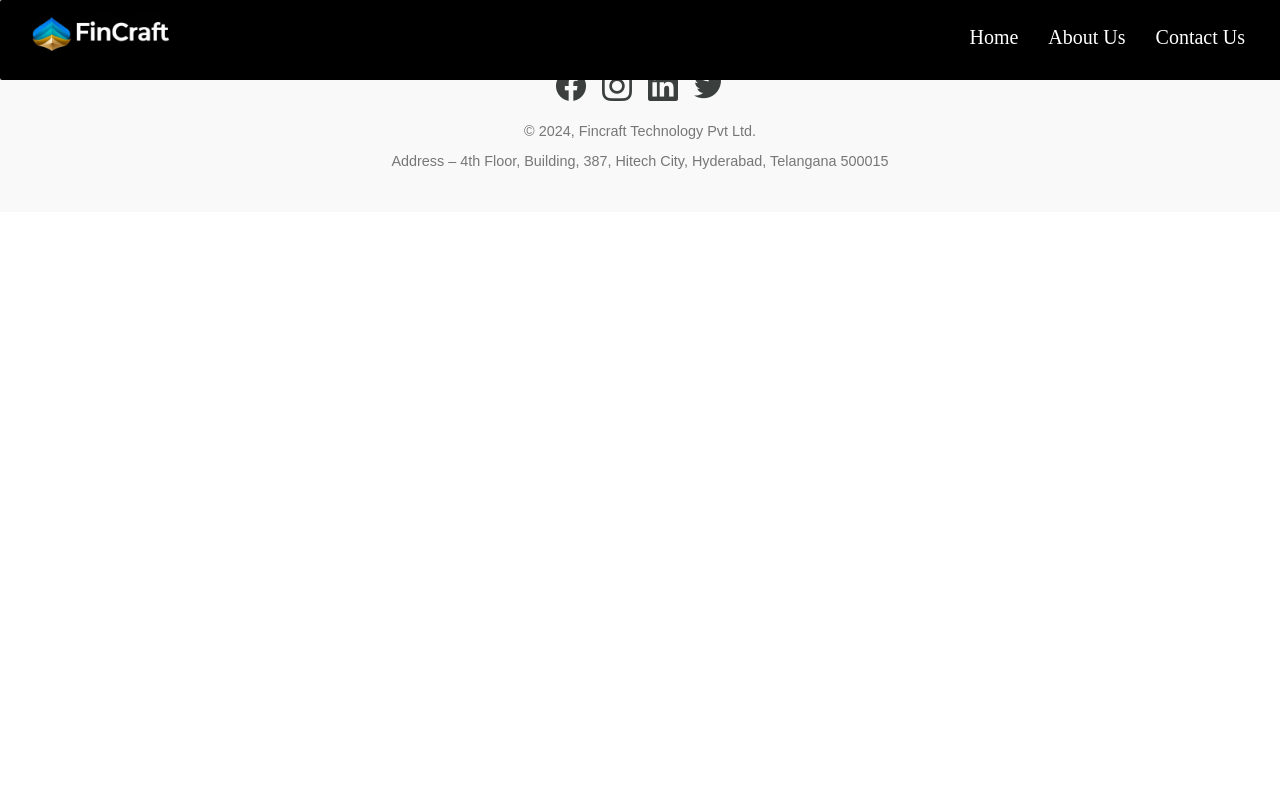
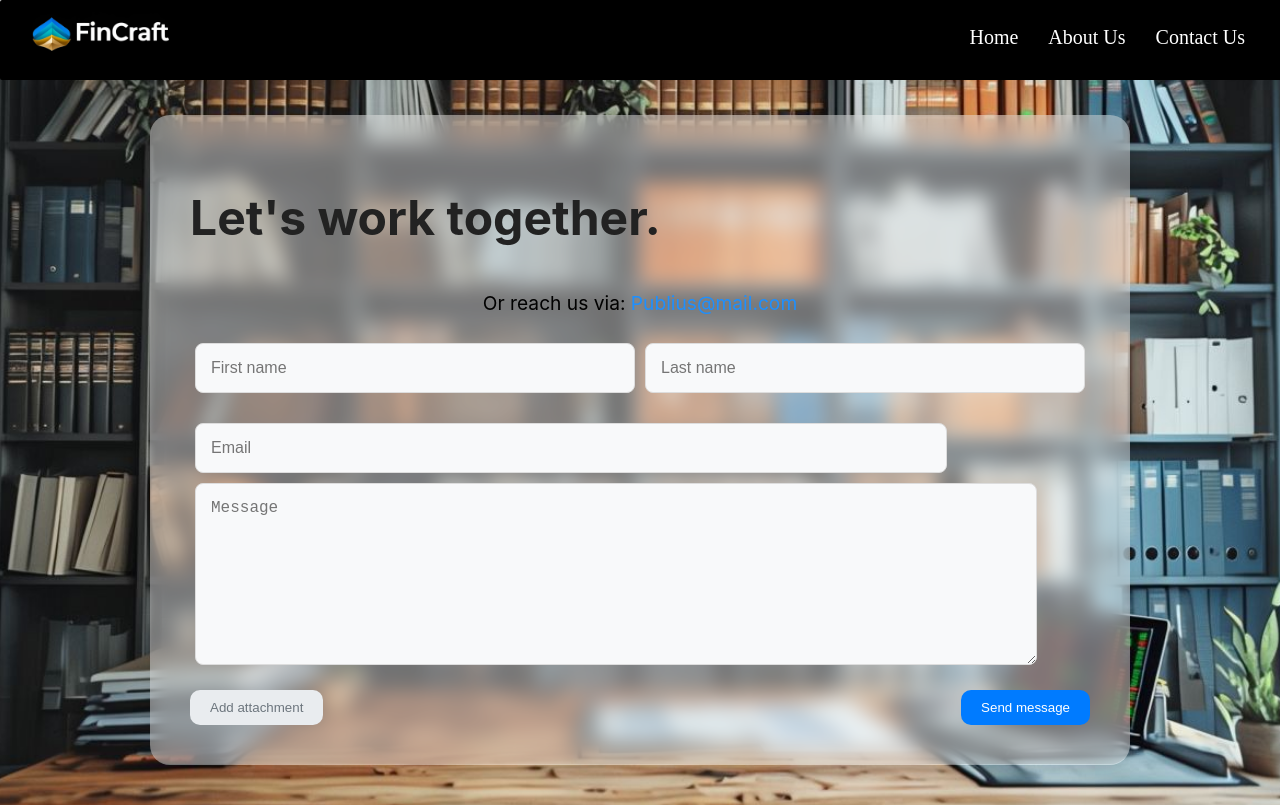
Before and after one commit to Banda-Aakash/FinCraft-Website, a React (Create React App) app: page /contact in a window 1280 px wide. Shown: the top 805 px of the page. Built offline with nearby package versions, Linux system fonts and the light colour scheme; a web font is replaced by a local one.

Commit message:
contact us

```diff
--- a/src/Components/Contact.css
+++ b/src/Components/Contact.css
@@ -0,0 +1,123 @@
+/* General page layout */
+.contact-page {
+    margin-top: 20px;
+    display: flex;
+    align-items: center;
+    justify-content: center;
+    height: 100vh;
+    background-image: url('/public/desk.jpg');
+    background-size: cover;
+    background-position: center;
+    background-attachment: fixed;
+    padding: 20px;
+  }
+
+  .contact-content {
+    display: flex;
+    justify-content: space-between;
+    background-color: rgba(255, 255, 255, 0.4); /* Transparent white background */
+    backdrop-filter: blur(10px); /* Blur effect */
+    border-radius: 20px;
+    padding: 40px;
+    max-width: 900px;
+    width: 100%;
+    box-shadow: 0 4px 20px rgba(0, 0, 0, 0.1);
+    position: relative;
+  }
+
+  .contact-info {
+    display: flex;
+    flex-direction: column;
+    justify-content: center;
+    width: 100%;
+  }
+
+  .contact-info h1 {
+    font-size: 3rem;
+    color: #222;
+  }
+
+  .contact-info p {
+    font-size: 1.2rem;
+    margin: 10px 0 20px;
+  }
+
+  .contact-info a {
+    color: #1e90ff;
+    text-decoration: none;
+  }
+
+  .contact-info a:hover {
+    text-decoration: underline;
+  }
+
+  .contact-form {
+    display: flex;
+    flex-direction: column;
+  }
+
+  .input-group {
+    display: flex;
+    justify-content: space-between;
+    margin-bottom: 20px;
+  }
+
+  .input-field {
+    margin: 5px;
+    padding: 15px;
+    font-size: 1rem;
+    border-radius: 8px;
+    border: 1px solid #ddd;
+    width: 48%;
+    background-color: #f8f9fa;
+  }
+
+  .full-width {
+    width: 80%;
+  }
+
+  .message-field {
+    height: 150px;
+    width: 90%;
+  }
+
+  .form-actions {
+    display: flex;
+    justify-content: space-between;
+    align-items: center;
+    margin-top: 20px;
+  }
+
+  .attach-btn, .submit-btn {
+    padding: 10px 20px;
+    border-radius: 10px;
+    border: none;
+    cursor: pointer;
+  }
+
+  .attach-btn {
+    background-color: #e9ecef;
+    color: #6c757d;
+  }
+
+  .submit-btn {
+    background-color: #007bff;
+    color: white;
+  }
+
+  .submit-btn:hover {
+    background-color: #0056b3;
+  }
+
+  /* Mobile responsiveness */
+  @media (max-width: 768px) {
+    .contact-content {
+      flex-direction: column;
+      max-width: 100%;
+      padding: 20px;
+    }
+
+    .contact-info {
+      padding: 20px;
+    }
+  }
--- a/src/Components/Contact.js
+++ b/src/Components/Contact.js
@@ -1,11 +1,31 @@
-import React from 'react'
+import React from "react";
+import "./Contact.css";
 
-function Contact() {
+const Contact = () => {
   return (
-    <div>
+    <div className="contact-page">
+      <div className="contact-content">
+        <div className="contact-info">
+          <h1>Let's work together.</h1>
+          <p>
+            Or reach us via: <a href="mailto:Publius@mail.com">Publius@mail.com</a>
+          </p>
+          <form className="contact-form">
+            <div className="input-group">
+              <input type="text" placeholder="First name" className="input-field" />
+              <input type="text" placeholder="Last name" className="input-field" />
+            </div>
+            <input type="email" placeholder="Email" className="input-field full-width" />
+            <textarea placeholder="Message" className="input-field message-field"></textarea>
+            <div className="form-actions">
+              <button type="button" className="attach-btn">Add attachment</button>
+              <button type="submit" className="submit-btn">Send message</button>
+            </div>
+          </form>
+        </div>
+      </div>
+    </div>
+  );
+};
 
-    </div>
-  )
-}
-
-export default Contact
+export default Contact;
```
Also changed, not shown: public/desk.jpg (added).
